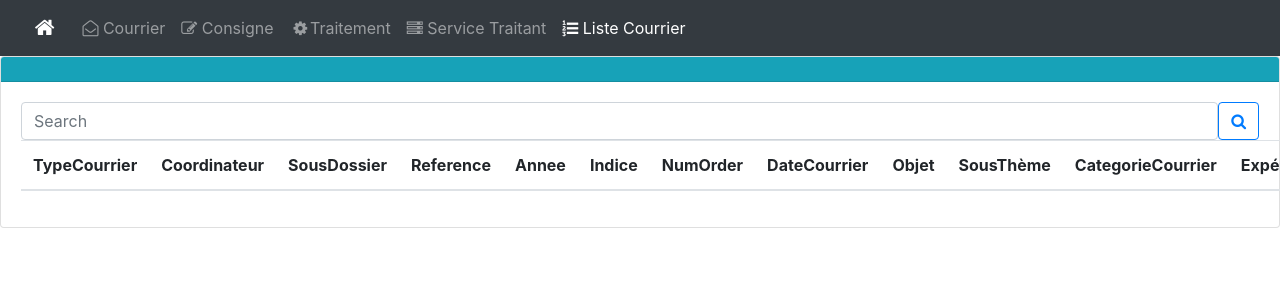
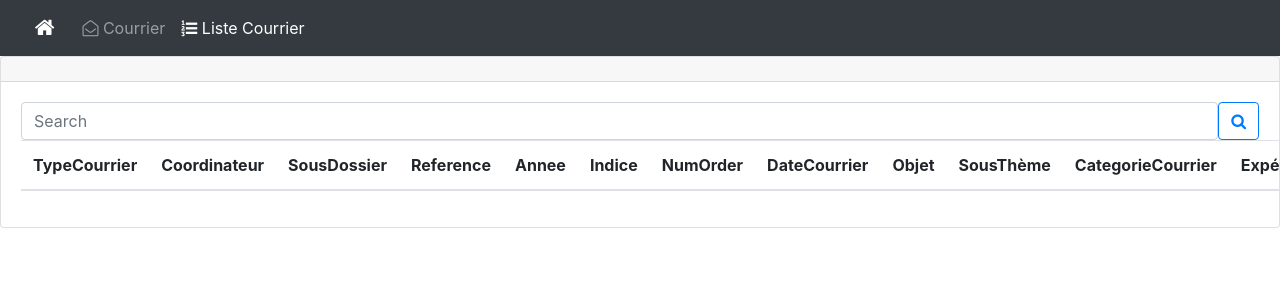
Before and after one commit to Noureddine-ait/courrier-front, an Angular app: page /liste-courrier in a window 1280 px wide. Shown: the top 300 px of the page. Built offline with nearby package versions, Linux system fonts and the light colour scheme.

Commit message:
commit 3.5

```diff
--- a/src/app/app-routing.module.ts
+++ b/src/app/app-routing.module.ts
@@ -10,14 +10,13 @@ import {PageNotFoundComponent} from './view/page-not-found/page-not-found.compon
 import {ConsigneComponent} from './view/consigne/consigne.component';
 import {TraitementComponent} from './view/traitement/traitement.component';
 // tslint:disable-next-line:max-line-length
-export const components = [CreerCourrierComponent, ConsigneComponent, TraitementComponent, ServiceTraitantComponent, ListeCourrierComponent];
 const routes: Routes = [
-  {path: '', component: components[0]},
-  {path: 'creer-courrier', component: components[0]},
-  {path: 'consigne', component: components[1]},
-  {path: 'traitement', component: components[2]},
-  {path: 'service-traitant', component: components[3]},
-  {path: 'liste-courrier', component: components[4]},
+  {path: '', component: CreerCourrierComponent},
+  {path: 'creer-courrier', component: CreerCourrierComponent},
+  {path: 'creer-courrier/consigne', component: ConsigneComponent},
+  {path: 'creer-courrier/traitement', component: TraitementComponent},
+  {path: 'creer-courrier/service-traitant', component: ServiceTraitantComponent},
+  {path: 'liste-courrier', component: ListeCourrierComponent},
   {path: '**', component: PageNotFoundComponent}
 ];
 
--- a/src/app/view/courrier/creer-courrier/creer-courrier.component.html
+++ b/src/app/view/courrier/creer-courrier/creer-courrier.component.html
@@ -1,5 +1,34 @@
+
 <div class="card" xmlns="http://www.w3.org/1999/html">
-  <div class="card-header bg-info text-dark"></div>
+  <nav class="navbar navbar-expand-lg navbar-light bg-light navbar navbar navbar-light " >
+    <div class="container-fluid">
+
+  <div class="collapse navbar-collapse" id="navbarText">
+    <ul class="navbar-nav me-auto mb-2 mb-lg-0">
+
+
+      <li class="nav-item">
+        <a class="nav-link " routerLink="consigne" routerLinkActive="active"><i class="fa fa-pencil-square-o" aria-hidden="true"></i>
+          Consigne </a>
+      </li>
+
+      <li class="nav-item">
+        <a class="nav-link" routerLink="traitement" routerLinkActive="active"><i class="fa fa-cog fa-spin fa-1x fa-fw"></i>
+          <span class="sr-only"></span>Traitement  </a>
+      </li>
+
+      <li class="nav-item">
+        <a class="nav-link" routerLink="service-traitant" routerLinkActive="active"><i class="fa fa-server" aria-hidden="true"></i> Service Traitant  </a>
+      </li>
+
+    </ul>
+    <span class="navbar-text">
+
+      </span>
+  </div>
+</div>
+</nav>
+
 
   <div class="card-body  ">
     <div class="form-row">
@@ -83,4 +112,3 @@
       <button class="btn btn-outline-dark btn-block"> <i class="fa fa-plus-square-o" aria-hidden="true"></i> Ajouter </button>
     </div>
   </div>
-</div>
--- a/src/app/view/courrier/liste-courrier/liste-courrier.component.html
+++ b/src/app/view/courrier/liste-courrier/liste-courrier.component.html
@@ -1,5 +1,5 @@
 <div class="card">
-  <div class="card-header bg-info text-dark"></div>
+  <div class="card-header"></div>
   <div class="card-body">
     <div class="input-group ">
       <input type="search" class="form-control rounded " placeholder="Search" aria-label="Search"
--- a/src/app/view/menu/menu.component.html
+++ b/src/app/view/menu/menu.component.html
@@ -9,19 +9,7 @@
 
         <li class="nav-item">
           <a class="nav-link" routerLink="creer-courrier" routerLinkActive="active"><i class="fa fa-envelope-open-o" aria-hidden="true"></i> Courrier</a>
-        </li>
-        <li class="nav-item">
-          <a class="nav-link " routerLink="consigne" routerLinkActive="active"><i class="fa fa-pencil-square-o" aria-hidden="true"></i>
-            Consigne </a>
-        </li>
 
-        <li class="nav-item">
-          <a class="nav-link" routerLink="traitement" routerLinkActive="active"><i class="fa fa-cog fa-spin fa-1x fa-fw"></i>
-            <span class="sr-only"></span>Traitement  </a>
-        </li>
-
-        <li class="nav-item">
-          <a class="nav-link" routerLink="service-traitant" routerLinkActive="active"><i class="fa fa-server" aria-hidden="true"></i> Service Traitant  </a>
         </li>
 
         <li class="nav-item">
```
Also changed, not shown: src/app/app.module.ts (+9 -2 lines). Lines whose indentation alone changed are shown as unchanged.
